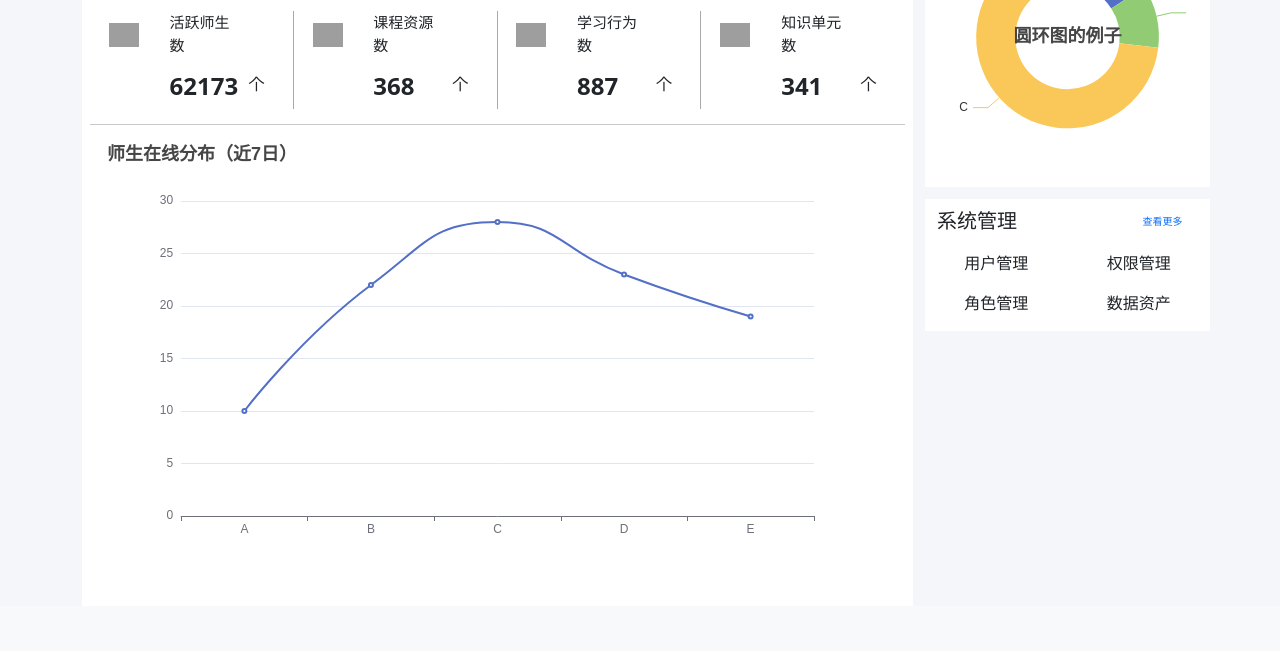
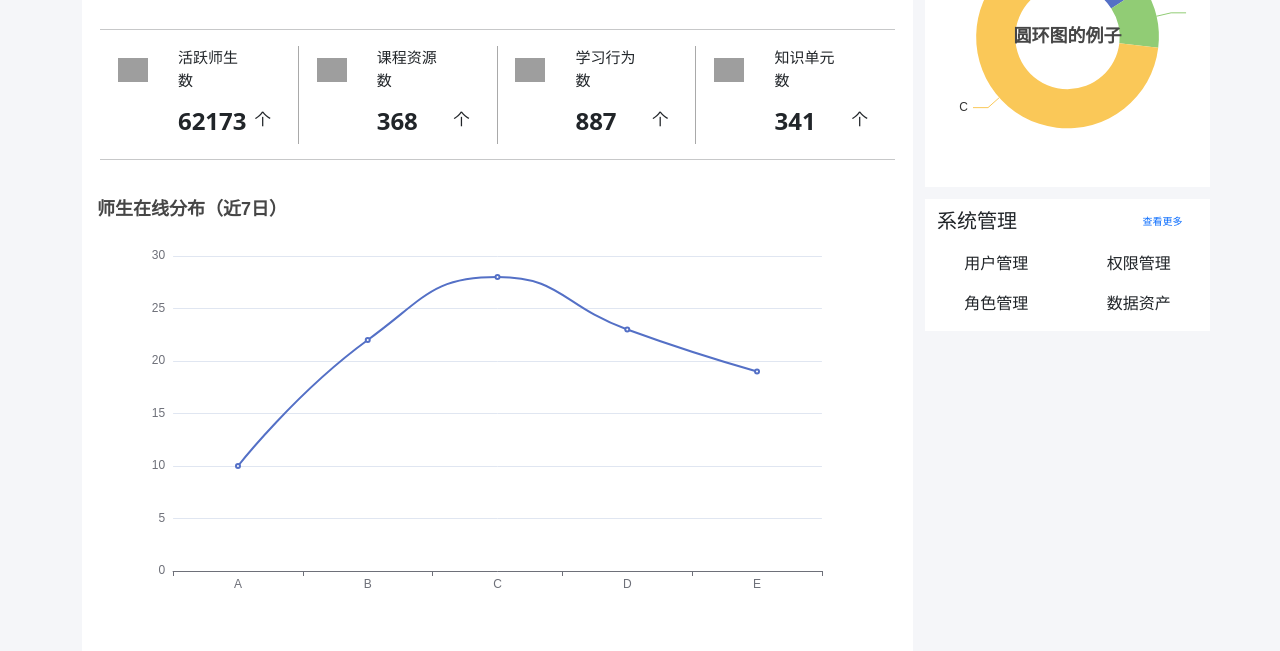
Before and after one commit to pigpigman8686/NewEduction, a Django app: page /index/ in a window 1280 px wide. Shown: the part 699-1350 px from the top of the page. Before the commit the page ends 1232 px from the top, so only its background shows below. Run offline with Django 3.2, Linux system fonts and the light colour scheme; some libraries are stand-ins or nearby versions; grey boxes are pictures that could not be loaded.

Commit message:
首页基本框架完成，html和css分离v2.0

```diff
--- a/static/css/custom/component/BasicDataStatistics.css
+++ b/static/css/custom/component/BasicDataStatistics.css
@@ -1,3 +1,8 @@
+.row_exter {
+    margin-top: 10px;
+    padding: 20px;
+}
+
 .bds_col_box {
     border-right: 1px solid darkgrey
 }
--- a/static/css/custom/index.css
+++ b/static/css/custom/index.css
@@ -1,3 +1,8 @@
+#left_body {
+    background-color: white;
+    padding: 10px;
+}
+
 .col_inner {
     margin-top: 10px
 }
--- a/templates/index.html
+++ b/templates/index.html
@@ -16,7 +16,7 @@
 
         <div class="row">
             <div class="col-9">
-                <div style="padding: 20px;background-color: white">
+                <div id="left_body">
                     <!-- 轮播图 -->
                     {% include "component/Slideshow.html" %}
                     <!-- 基础数据统计 -->
```
